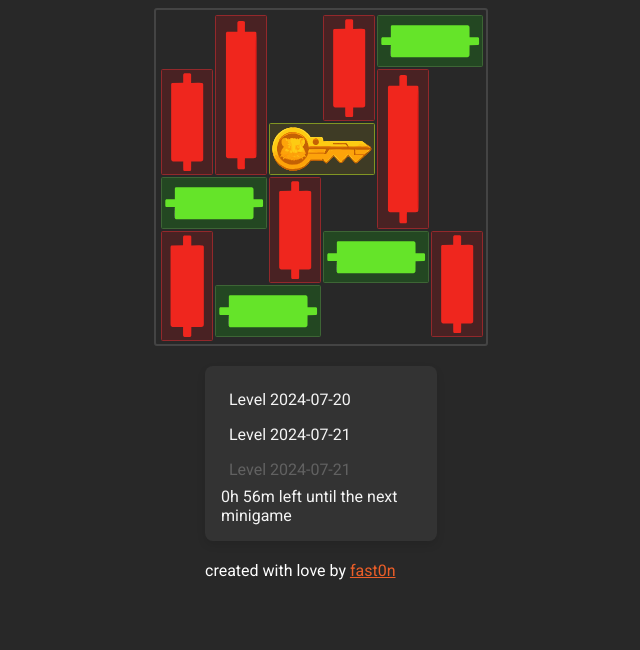
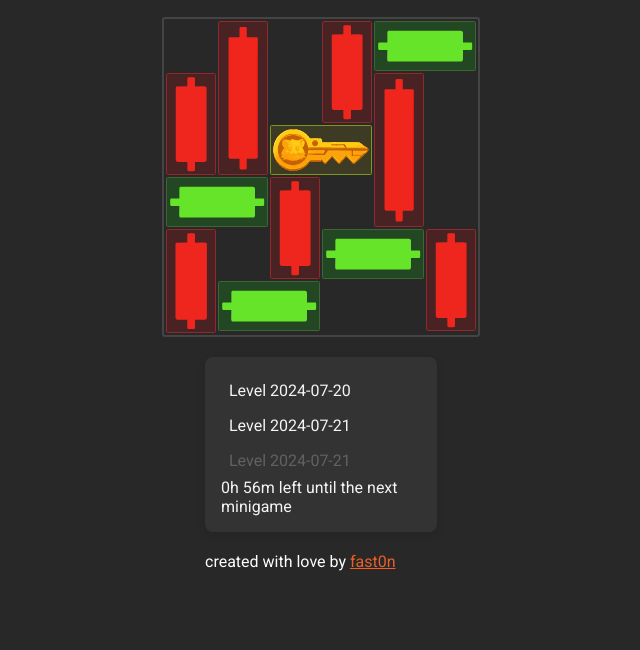
Before and after one commit to Fast0n/HamsterKombatMiniGame, a plain HTML site: page index.html in a window 1280 px wide. Shown: the part 150-800 px from the top of the page, without its empty margins (319-959 px from the left). Drawn offline with Linux system fonts and the light colour scheme.

Commit message:
minor fix layout and fix scrolling

```diff
--- a/styles.css
+++ b/styles.css
@@ -7,6 +7,7 @@ body {
     height: 100vh; /* Altezza della vista del browser */
     background-color: #282828;
     margin: 0; /* Rimuove il margine predefinito del body */
+    overflow: hidden
 }
 a:link {
     color: #eb5e28; /* Colore blu scuro per i link non visitati */
@@ -70,9 +71,9 @@ nav ul li:hover {
     display: grid;
     grid-template-columns: repeat(6, 50px);
     grid-template-rows: repeat(6, 50px);
-    gap: 4px;
+    gap: 2px;
     background-color: #282828;
-    padding: 5px;
+    padding: 2px;
     border: 2px solid #444;
     border-radius: 3px;
 }
@@ -98,8 +99,6 @@ nav ul li:hover {
     border: 1.5px solid #93282b;
     border-radius: 1.5px;
 
-    width: 50px;
-    height: 100%;
 
 }
 
@@ -110,9 +109,6 @@ nav ul li:hover {
     background-color: #492223;
     border: 1.5px solid #93282b;
     border-radius: 1.5px;
-
-    width: 50px;
-    height: 100%;
 }
 
 .green2 {
@@ -122,9 +118,6 @@ nav ul li:hover {
     background-color: #234722;
     border: 1.5px solid #3d6535;
     border-radius: 1.5px;
-
-    width: 100%;
-    height: 50px;
 }
 
 .yellow {
@@ -134,9 +127,6 @@ nav ul li:hover {
     background-color: #3e3b25;
     border: 1.5px solid #819523;
     border-radius: 1.5px;
-
-    width: 100%;
-    height: 50px;
 }
 
 
```
